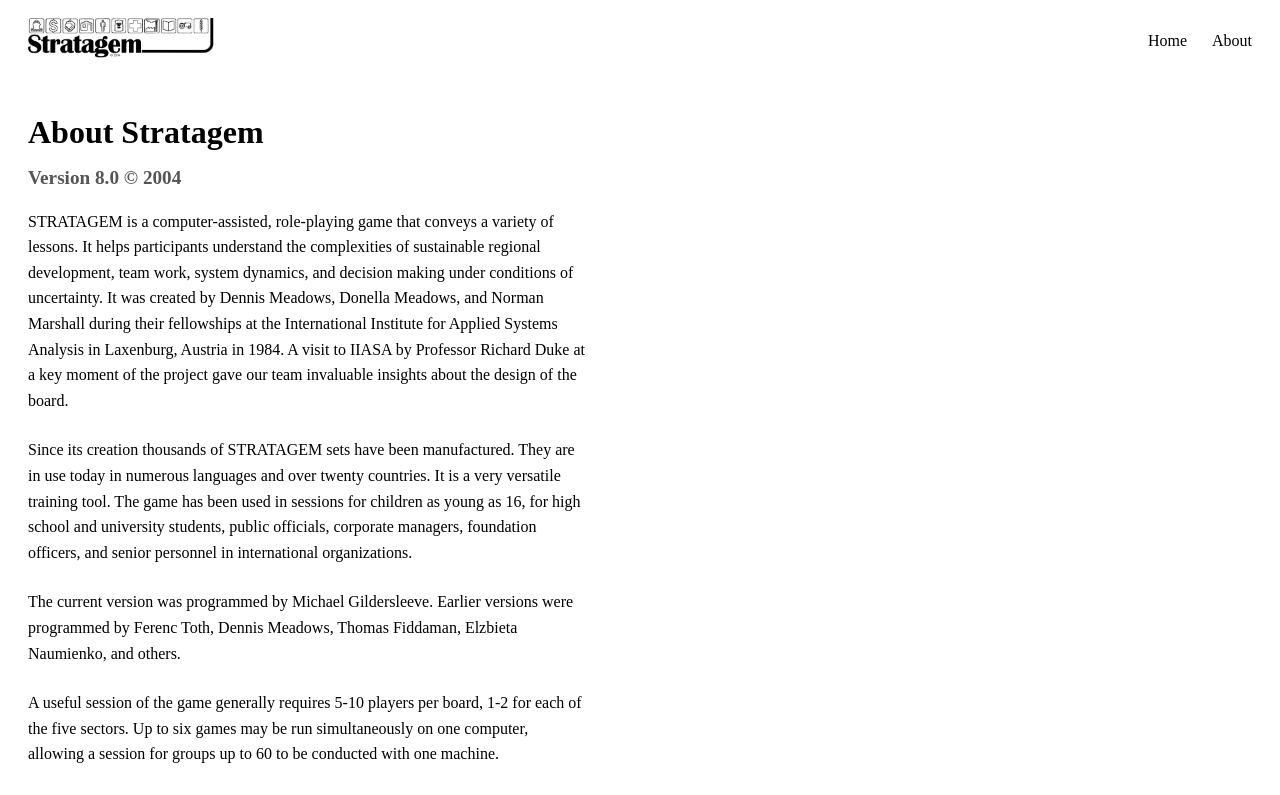
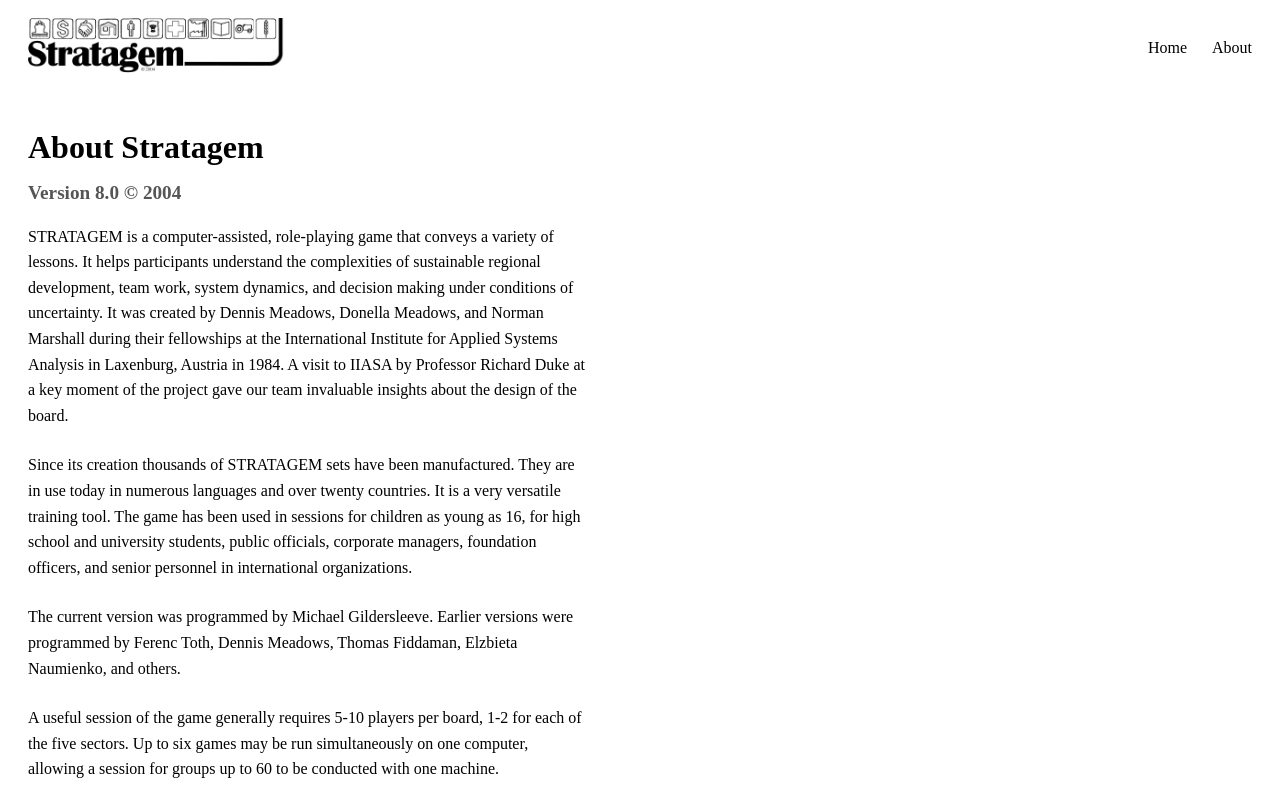
Before and after one commit to Guelerfrkn/STRATAGEM, a Vue app in the folder STRATAGEM/: page /about in a window 1280 px wide. Shown: the top 795 px of the page. Built offline with nearby package versions, Linux system fonts and the light colour scheme.

Commit message:
router link home

```diff
--- a/STRATAGEM/src/components/Header.vue
+++ b/STRATAGEM/src/components/Header.vue
@@ -1,7 +1,7 @@
 <template>
   <header class="header">
     <div class="logo">
-      <RouterLink to="/createTeams">
+      <RouterLink to="/">
         <img src="../assets/banner.gif" alt="STRATAGEM Logo" />
       </RouterLink>
     </div>
@@ -39,7 +39,7 @@
 }
 
 .logo img {
-  height: 40px;
+  height: 55px;
   margin-right: 10px;
   cursor: pointer; /* Optional: Add a pointer cursor for better UX */
 }
```
